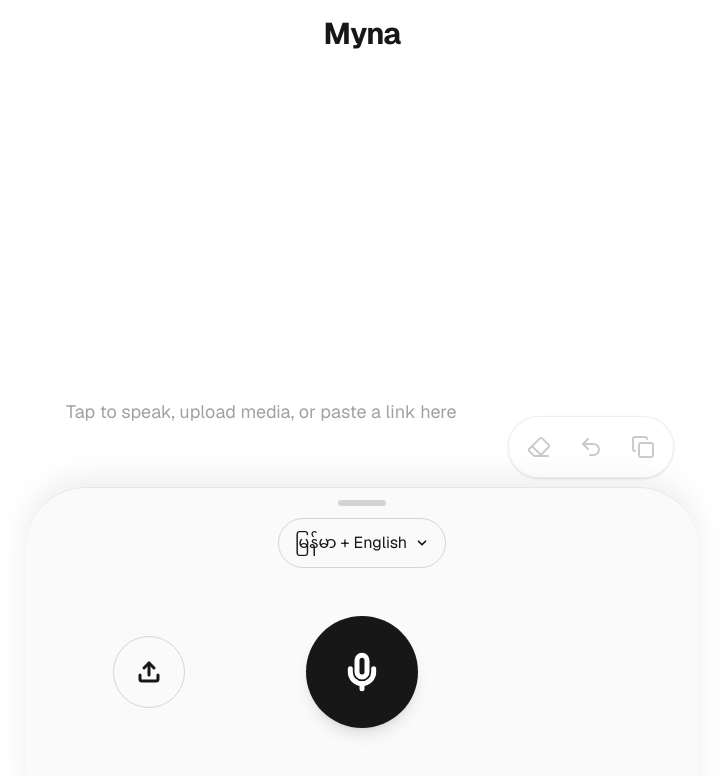
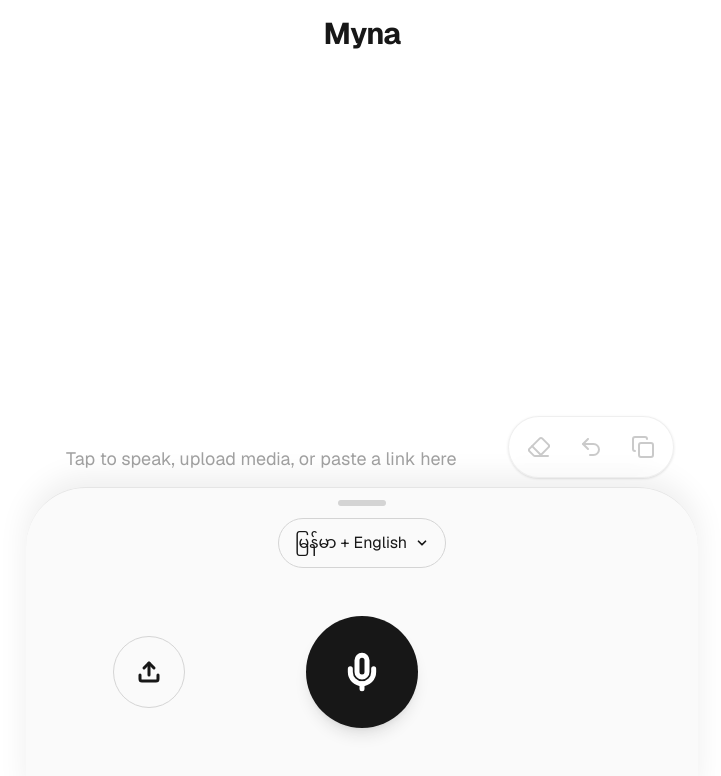
Before and after one commit to paing-tech/myna, a Next.js app: page / in a window 1280 px wide. Shown: the top 776 px of the page, without its empty margins (278-999 px from the left). Built offline with nearby package versions, Linux system fonts and the light colour scheme.

Commit message:
text field layout

```diff
--- a/components/LiveTranscriber.tsx
+++ b/components/LiveTranscriber.tsx
@@ -94,6 +94,11 @@
   const [sheet, setSheet] = useState<"collapsed" | "default" | "expanded">("default");
   const dragStartRef = useRef<number | null>(null);
   const textSize = useTextSize();
+  const columnRef = useRef<HTMLDivElement | null>(null);
+  const sheetRef = useRef<HTMLDivElement | null>(null);
+  // Measured, so the transcript can stop exactly on the sheet's top edge
+  const [sheetHeight, setSheetHeight] = useState(0);
+  const [columnHeight, setColumnHeight] = useState(0);
   const historyRef = useRef<string[]>([]); // previous versions, for undo
   const lastPushRef = useRef(0);
   const [canUndo, setCanUndo] = useState(false);
@@ -105,6 +110,21 @@
   const workletRef = useRef<AudioWorkletNode | null>(null);
   const timerRef = useRef<ReturnType<typeof setInterval> | null>(null);
   const finishTimeoutRef = useRef<ReturnType<typeof setTimeout> | null>(null);
+
+  // The sheet changes height with its three states, and the column changes
+  // with rotation and the on-screen keyboard
+  useEffect(() => {
+    const column = columnRef.current;
+    const sheetEl = sheetRef.current;
+    if (!column || !sheetEl) return;
+    const observer = new ResizeObserver(() => {
+      setColumnHeight(column.clientHeight);
+      setSheetHeight(sheetEl.offsetHeight);
+    });
+    observer.observe(column);
+    observer.observe(sheetEl);
+    return () => observer.disconnect();
+  }, []);
 
   // Leaving the page mid-recording must still release the mic and socket
   useEffect(() => {
@@ -450,7 +470,7 @@
         };
 
   return (
-    <div className="relative flex min-h-0 flex-1 flex-col gap-4">
+    <div ref={columnRef} className="relative flex min-h-0 flex-1 flex-col">
       {error && (
         <p
           role="alert"
@@ -464,7 +484,8 @@
           it grows out from there, until it meets the buttons and scrolls. */}
       {/* Centred, so a short transcript sits in view above the sheet while a
           long one grows down behind it */}
-      <div className="mb-90 mt-auto flex flex-col gap-1">
+      {/* Bottom margin follows the sheet, so the box always stops on its edge */}
+      <div className="mt-auto flex min-h-0 flex-col gap-1" style={{ marginBottom: sheetHeight }}>
         <TranscriptBox
           value={finalText}
           onChange={(next) => updateText(next, "edit")}
@@ -488,7 +509,7 @@
             )
           }
           textareaRef={textareaRef}
-          maxHeightClass={sheet === "collapsed" ? "max-h-[54vh]" : "max-h-[27vh]"}
+          maxHeight={`${Math.max(columnHeight - sheetHeight, 80)}px`}
           textClass={TEXT_SIZE_CLASS[textSize]}
         >
           {played && (
@@ -506,6 +527,7 @@
 
       {/* Controls sit in a sheet anchored to the bottom of the screen */}
       <div
+        ref={sheetRef}
         {...(sheet === "collapsed"
           ? { onPointerDown: handlePointerDown, onPointerUp: handlePointerUp }
           : {})}
@@ -675,6 +697,13 @@
               </svg>
             )}
 
+            {status === "recording" && (
+              <span className="absolute -bottom-7 left-1/2 flex -translate-x-1/2 items-center gap-2 text-sm tabular-nums whitespace-nowrap text-neutral-500">
+                <span className="size-2.5 animate-pulse rounded-full bg-red-500" />
+                {formatTime(elapsed)}
+              </span>
+            )}
+
             <button
               onClick={mainButton.onClick}
               disabled={busy}
@@ -709,12 +738,6 @@
           )}
         </div>
 
-        {status === "recording" && (
-          <span className="-mt-6 flex items-center gap-2 text-sm tabular-nums text-neutral-500">
-            <span className="size-2.5 animate-pulse rounded-full bg-red-500" />
-            {formatTime(elapsed)}
-          </span>
-        )}
           </div>
         </div>
       </div>
--- a/components/TranscriptBox.tsx
+++ b/components/TranscriptBox.tsx
@@ -13,7 +13,7 @@
   placeholder: React.ReactNode;
   textareaRef: React.RefObject<HTMLTextAreaElement | null>;
   children?: React.ReactNode; // the player, shown above the text
-  maxHeightClass?: string; // how tall the text may grow before it scrolls
+  maxHeight?: string; // the tallest the whole box may get, measured by the parent
   textClass?: string; // font size and line height, shared by both layers
 };
 
@@ -34,7 +34,7 @@
   placeholder,
   textareaRef,
   children,
-  maxHeightClass = "max-h-[55vh]",
+  maxHeight,
   textClass = "text-lg leading-loose",
 }: Props) {
   const mirrorRef = useRef<HTMLDivElement | null>(null);
@@ -59,6 +59,15 @@
     if (mirror && textarea) mirror.scrollTop = textarea.scrollTop;
   }
 
+  // While recording, follow the words as they arrive
+  useEffect(() => {
+    if (!readOnly) return;
+    const textarea = textareaRef.current;
+    if (!textarea) return;
+    textarea.scrollTop = textarea.scrollHeight;
+    syncScroll();
+  });
+
   // Keep the highlighted word in view while playing
   useEffect(() => {
     const textarea = textareaRef.current;
@@ -78,15 +87,16 @@
 
   return (
     <div
-      className={`flex flex-col gap-2 bg-background transition-[border-radius,padding] ${
-        tall || children ? "rounded-[28px] p-6" : "rounded-full px-6 py-2.5"
+      style={{ maxHeight }}
+      className={`flex min-h-0 flex-col gap-2 bg-background transition-[border-radius,padding] ${
+        tall || children ? "rounded-[28px] px-2 pt-2" : "rounded-full px-6 py-2.5"
       }`}
     >
       {children}
 
       {/* Height comes from the invisible sizer below: the box hugs short text
           and grows with long text, up to max-h, after which the text scrolls. */}
-      <div className={`relative ${maxHeightClass} min-h-9 overflow-hidden transition-[max-height] duration-300`}>
+      <div className="relative min-h-9 flex-1 overflow-hidden">
         <div ref={sizerRef} aria-hidden="true" className={`${TEXT_STYLE} invisible`}>
           {value || placeholder}
           {interim}
```
